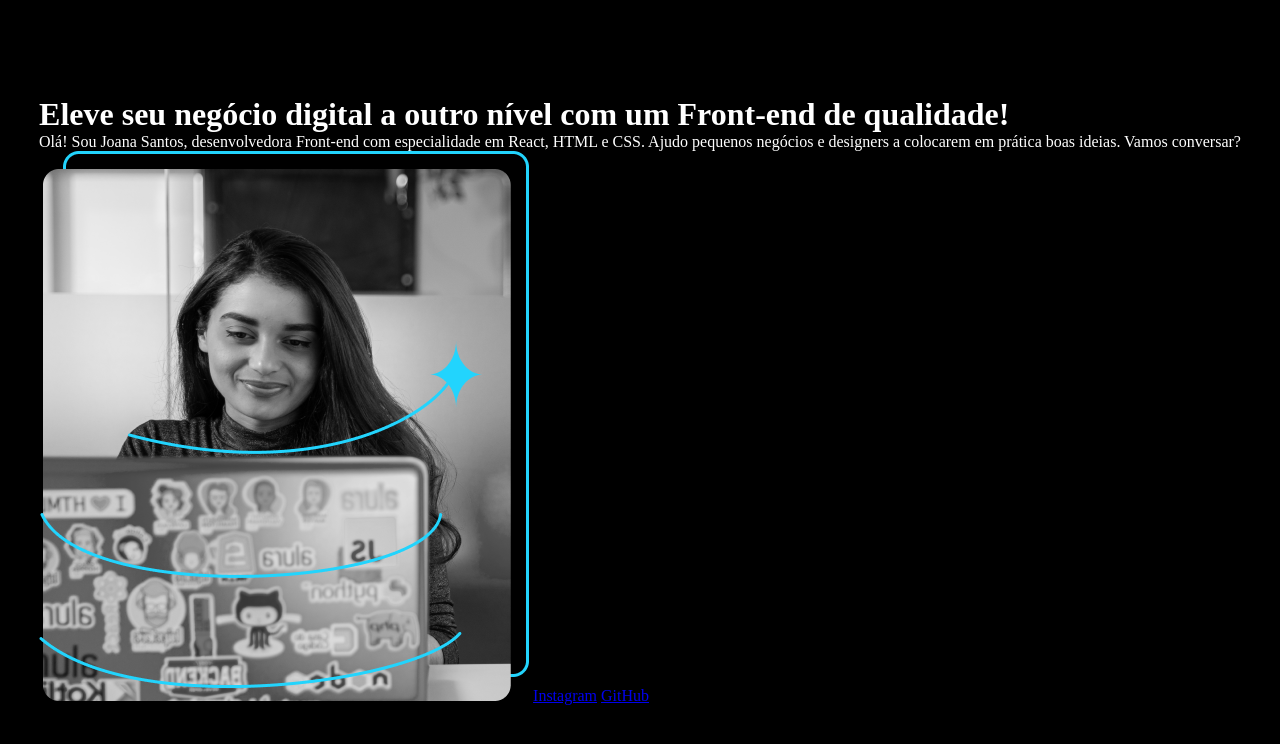
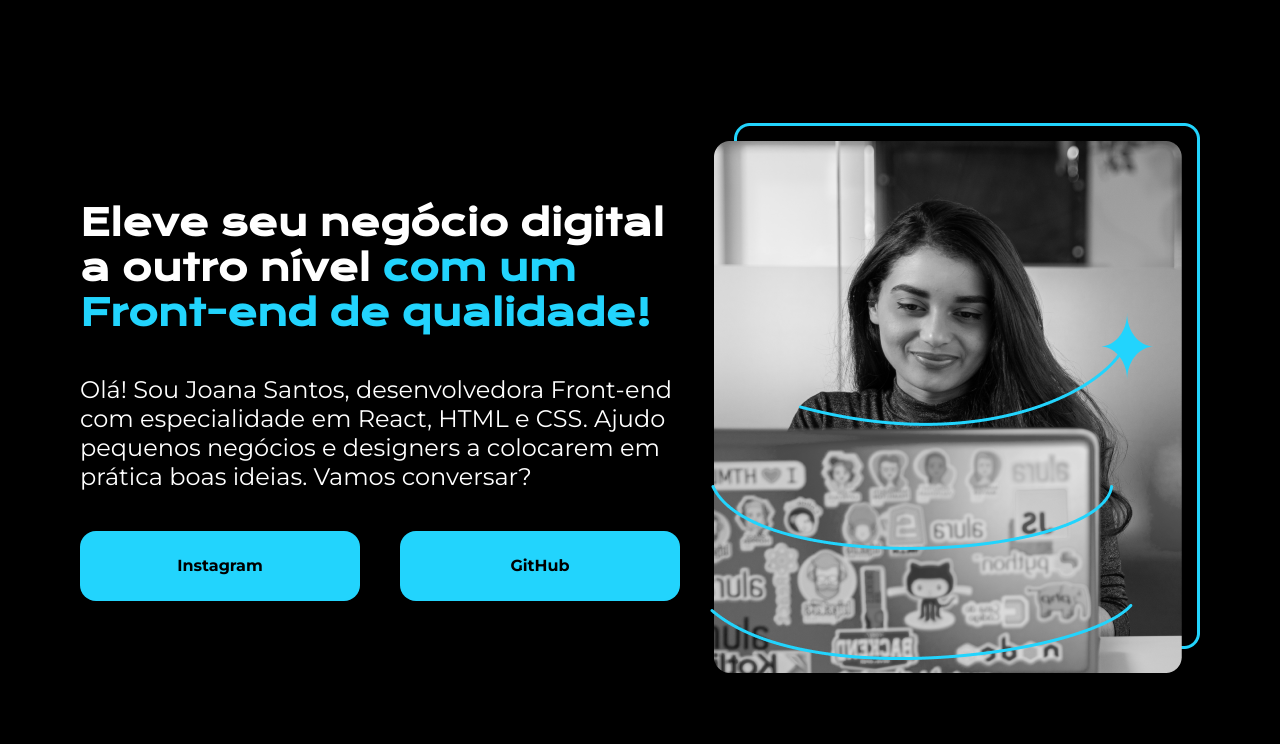
Before and after one commit to mairapaulac/alura-portfolio, a plain HTML site: page index.html in a window 1280 px wide. Drawn offline with nearby package versions, Linux system fonts and the light colour scheme.

Commit message:
projeto finalizado

```diff
--- a/index.html
+++ b/index.html
@@ -9,12 +9,20 @@
 </head>
 <body>
     <main id="main-content">
-        <h1>Eleve seu negócio digital a outro nível com um Front-end de qualidade!</h1>
-        <p>Olá! Sou Joana Santos, desenvolvedora Front-end com especialidade em React, HTML e CSS. Ajudo pequenos negócios e designers a
-           colocarem em prática boas ideias. Vamos conversar?</p>
-        <img src="assets/foto.png" alt="Foto da Joana Santos programando">
-        <a href="#">Instagram</a>
-        <a href="#">GitHub</a>
+        <section class="text-links">
+            <h1>Eleve seu negócio digital a outro nível <strong>com um Front-end de qualidade!</strong></h1>
+            <p>Olá! Sou Joana Santos, desenvolvedora Front-end com especialidade em React, HTML e CSS. Ajudo pequenos negócios e designers a
+            colocarem em prática boas ideias. Vamos conversar?</p>
+            <div class="buttons">
+                <a href="#" id="b-one">Instagram</a>
+                <a href="#" id="b-two">GitHub</a>
+            </div>
+        </section>
+
+        <section class="image">
+            <img src="assets/foto.png" alt="Foto da Joana Santos programando">
+        </section>
+
     </main>
 </body>
 </html>
--- a/style.css
+++ b/style.css
@@ -1,19 +1,87 @@
+@import url('https://fonts.googleapis.com/css2?family=Krona+One&family=Montserrat:ital,wght@0,100..900;1,100..900&display=swap');@import url('https://fonts.googleapis.com/css2?family=Krona+One&display=swap');
+
+:root {
+    --lighter-blue: #22D4FD;
+    --font-montserrat: "Montserrat", sans-serif;
+    --font-krona: "Krona One", sans-serif;
+}
+
 * {
     margin: 0;
     padding: 0;
     font-style: inherit;
     box-sizing: border-box;
+    text-decoration: none;
+    color: inherit;
 }
 
 body {
     display: flex;
-    flex-direction: column;
     justify-content: center;
     align-items: center;
     height: 100vh;
     background-color: #000000;
 }
 
+h1 {
+    font-family: var(--font-krona);
+    font-size: 36px;
+}
+
+p, a {
+    font-family: var(--font-montserrat);
+}
+
+p {
+    font-size: 24px;
+}
+
+strong {
+    color: #22D4FD;
+}
+
+
 #main-content {
+    height: 100vh;
+    width: 80%;
     color: white;
+    gap: 30px;
+    display: flex;
+    flex-direction: row;
+    justify-content: center;
+    align-items: center;
 }
+
+
+.text-links {
+    display: flex;
+    flex-direction: column;
+    gap: 40px;
+}
+
+.buttons {
+   display: flex;
+   flex-direction: row;
+   gap: 40px;
+}
+
+#b-one, #b-two {
+    display: flex;
+    font-weight: 700;
+    justify-content: center;
+    align-items: center;
+    width: 280px;
+    height: 70px;
+    border-radius: 16px;
+    color: black;
+    background-color: var(--lighter-blue);
+}
+
+@media  (min-width: 1375px) {
+
+    #main-content {
+
+        width: 60%;
+
+    }
+}
```
